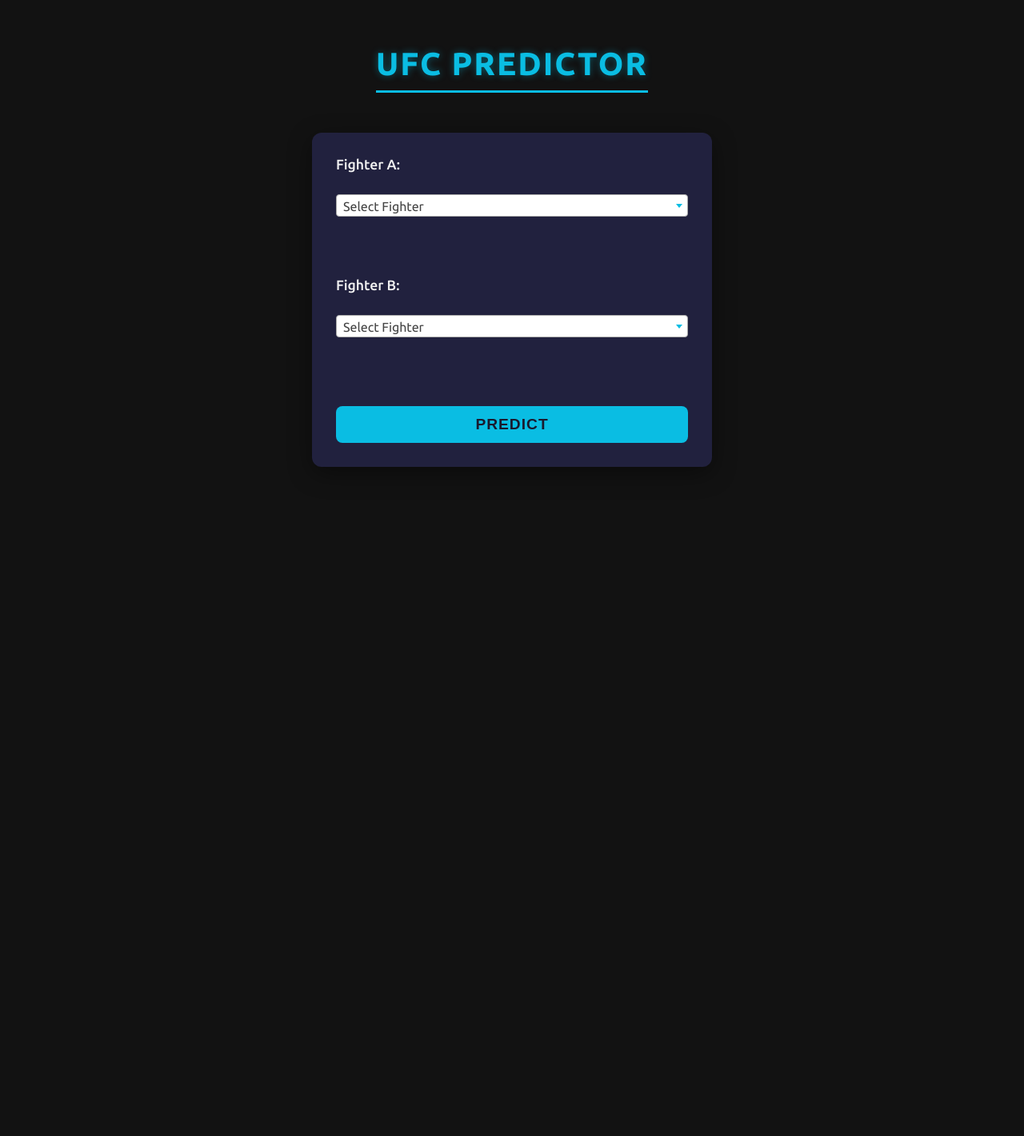
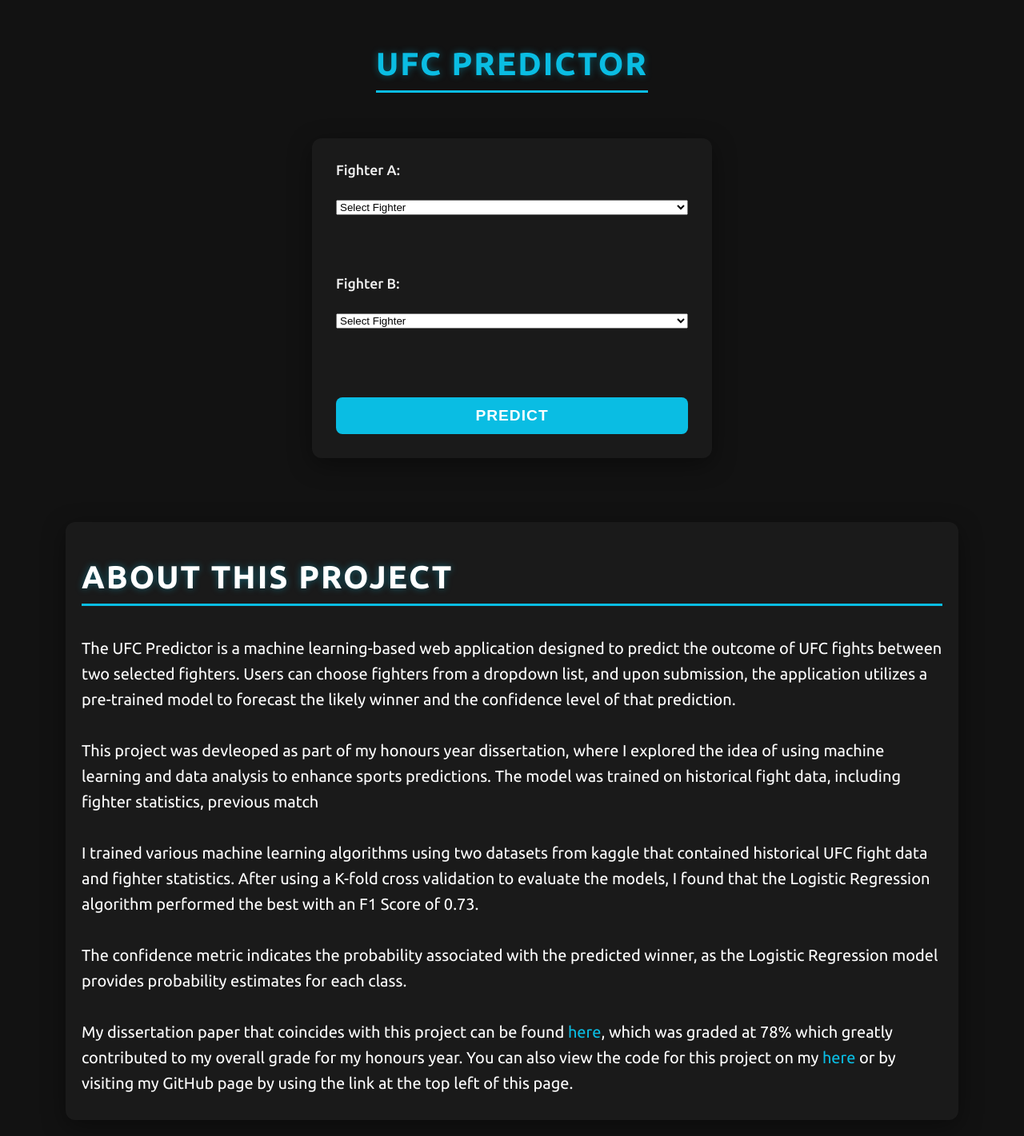
Before and after one commit to joshcoyle02/Portfolio_Git, a Flask app: page /ufc-predictor in a window 1280 px wide. Shown: the part 120-1541 px from the top of the page at 80% size. Before the commit the page ends 704 px from the top, so only its background shows below. Run offline with Flask 3, Linux system fonts and the light colour scheme; parts of the project's set-up code (start-up, migrations or seed data) failed here and were passed over; some libraries are stand-ins or nearby versions.

Commit message:
ufc predictor finished

```diff
--- a/static/css/ufc-predictor.css
+++ b/static/css/ufc-predictor.css
@@ -34,13 +34,13 @@ h1 {
     letter-spacing: 2px;
     border-bottom: 3px solid var(--color-cyan);
     padding-bottom: 10px;
-    margin-bottom: 20px;
+    /* margin-bottom: 20px; */
     text-shadow: 0 0 10px rgba(10, 189, 227, 0.4);
 }
 
 /* Main Form Container Styling */
 form {
-    background: var(--color-card-bg);
+    background-color: rgb(26, 26, 26);
     padding: 30px;
     border-radius: 12px;
     box-shadow: 0 8px 30px rgba(0, 0, 0, 0.4);
@@ -119,7 +119,7 @@ label {
 
 button[type="submit"] {
     background-color: var(--color-cyan);
-    color: var(--color-dark-bg);
+    color: rgb(255, 255, 255);
     font-size: 1.2rem;
     font-weight: 700;
     padding: 12px 20px;
@@ -130,12 +130,17 @@ button[type="submit"] {
     transition: background-color 0.3s ease, transform 0.2s ease, box-shadow 0.3s ease;
     text-transform: uppercase;
     letter-spacing: 1px;
+    transition: 0.7s;
+
 }
 
 button[type="submit"]:hover {
-    background-color: #089ac9; /* Slightly darker cyan on hover */
+    background-color: #69d9ff; /* Slightly darker cyan on hover */
     transform: translateY(-2px);
     box-shadow: 0 4px 15px rgba(10, 189, 227, 0.6);
+    border-radius: 30px;
+    transition: 0.7s;
+    color:Black;
 }
 
 button[type="submit"]:active {
@@ -182,6 +187,44 @@ button[type="submit"]:active {
     font-size: 1.2rem;
 }
 
+.sec2{
+    background-color: rgb(26, 26, 26);
+    padding: 20px;
+    border-radius: 12px;
+    box-shadow: 0 8px 30px rgba(0, 0, 0, 0.4);
+    width: 90%;
+    display: flex;
+    flex-direction: column;
+    margin-top:50px;
+}
+
+.sec2 h1{
+    color: white;
+    border-bottom: 3px solid #0abde3;;
+
+}
+
+.sec2 p{
+    color: white;
+    font-size: 20px;
+    line-height: 1.6;
+    margin: 10px 0;
+}
+
+.sec2 a{
+    color: #0abde3;
+    text-decoration: none;
+        transition: 0.4s;
+
+}
+
+.sec2 a:hover{
+    text-decoration: underline;
+    color: #69d9ff;
+    transition: 0.4s;
+    font-weight: 600;
+}
+
 /* Responsive Adjustments */
 @media (max-width: 600px) {
     h1 {
--- a/templates/ufc-predictor.html
+++ b/templates/ufc-predictor.html
@@ -52,6 +52,8 @@
             <option value="{{ fighter }}">{{ fighter }}</option>
             {% endfor %}
         </select>
+
+        </div>
         <br><br>
         <label for="fighter_B">Fighter B:</label>
         <select id="fighter_B" name="fighter_B" required>
@@ -60,31 +62,49 @@
             <option value="{{ fighter }}">{{ fighter }}</option>
             {% endfor %}
         </select>
+
         <br><br>
         <button type="submit">Predict</button>
     </form>
 
     {% if prediction %}
         <div class="prediction-result">
-            <h2>Prediction Result</h2>
             {% if prediction.winner %}
+                <h2>Prediction Result</h2>
                 <p><strong>Winner:</strong> {{ prediction.winner }}</p>
                 <p><strong>Confidence:</strong> {{ prediction.confidence }}</p>
             {% elif prediction.error %}
                 <p style="color: red;"><strong>Error:</strong> {{ prediction.error }}</p>
             {% endif %}
         </div>
+
     {% endif %}
+
+    <div class="sec2">
+        <h1>About this project</h1>
+        <p>
+            The UFC Predictor is a machine learning-based web application designed to predict the outcome of UFC fights between two selected fighters.
+            Users can choose fighters from a dropdown list, and upon submission, the application utilizes a pre-trained model to forecast the likely winner
+            and the confidence level of that prediction.
+            <br><br>
+            This project was devleoped as part of my honours year dissertation, where I explored the idea of using machine learning and data analysis to enhance
+            sports predictions. The model was trained on historical fight data, including fighter statistics, previous match
+            <br><br>
+            I trained various machine learning algorithms using two datasets from kaggle that contained historical UFC fight data and fighter statistics.
+            After using a K-fold cross validation to evaluate the models, I found that the Logistic Regression algorithm performed the best with an F1 Score of 0.73.
+            <br><br>
+            The confidence metric indicates the probability associated with the predicted winner, as the Logistic Regression model provides probability estimates for each class.
+            <br><br>
+            My dissertation paper that coincides with this project can be found <a href="https://github.com/joshcoyle02/UFC-Fight-Predictor/blob/main/UFC%20Fight%20Predictor%20Paper.pdf" target="_blank">here</a>, which was graded at 78% which greatly contributed to my overall grade for my honours year.
+            You can also view the code for this project on my <a href="https://github.com/joshcoyle02/UFC-Fight-Predictor/blob/main/Fight%20Predictor%20Test.ipynb" target="_blank">here</a> or by visiting my GitHub page by using the link at the top left of this page.
+        </p>
+
+    </div>
 
     <!-- jQuery -->
     <script src="https://ajax.googleapis.com/ajax/libs/jquery/3.5.1/jquery.min.js"></script>
     <!-- Select2 JS -->
     <script src="https://cdnjs.cloudflare.com/ajax/libs/select2/4.0.13/js/select2.min.js"></script>
-    <script>
-        $(document).ready(function() {
-            $('#fighter_A').select2();
-            $('#fighter_B').select2();
-        });
-    </script>
+
 </body>
 </html>
```
